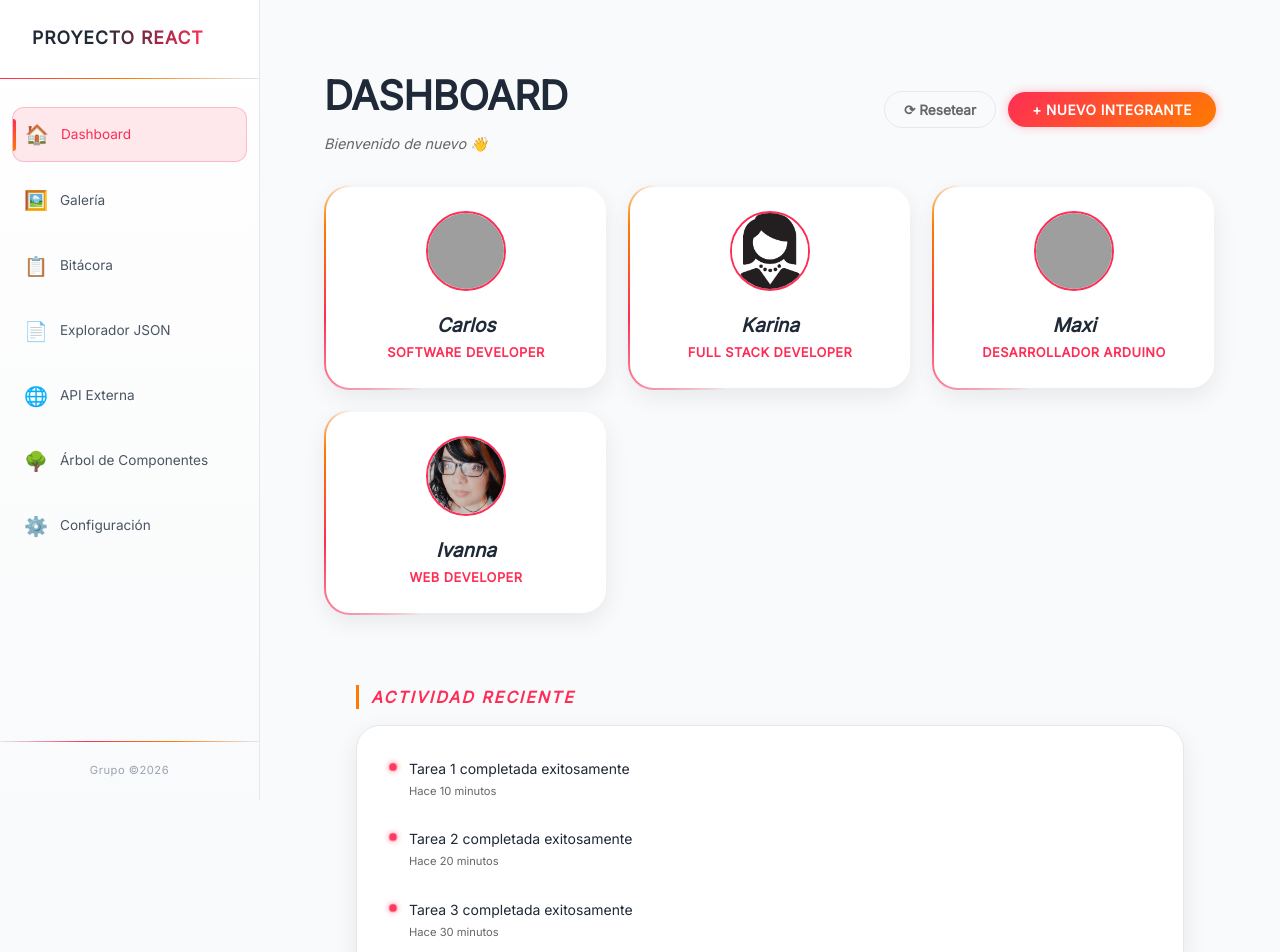
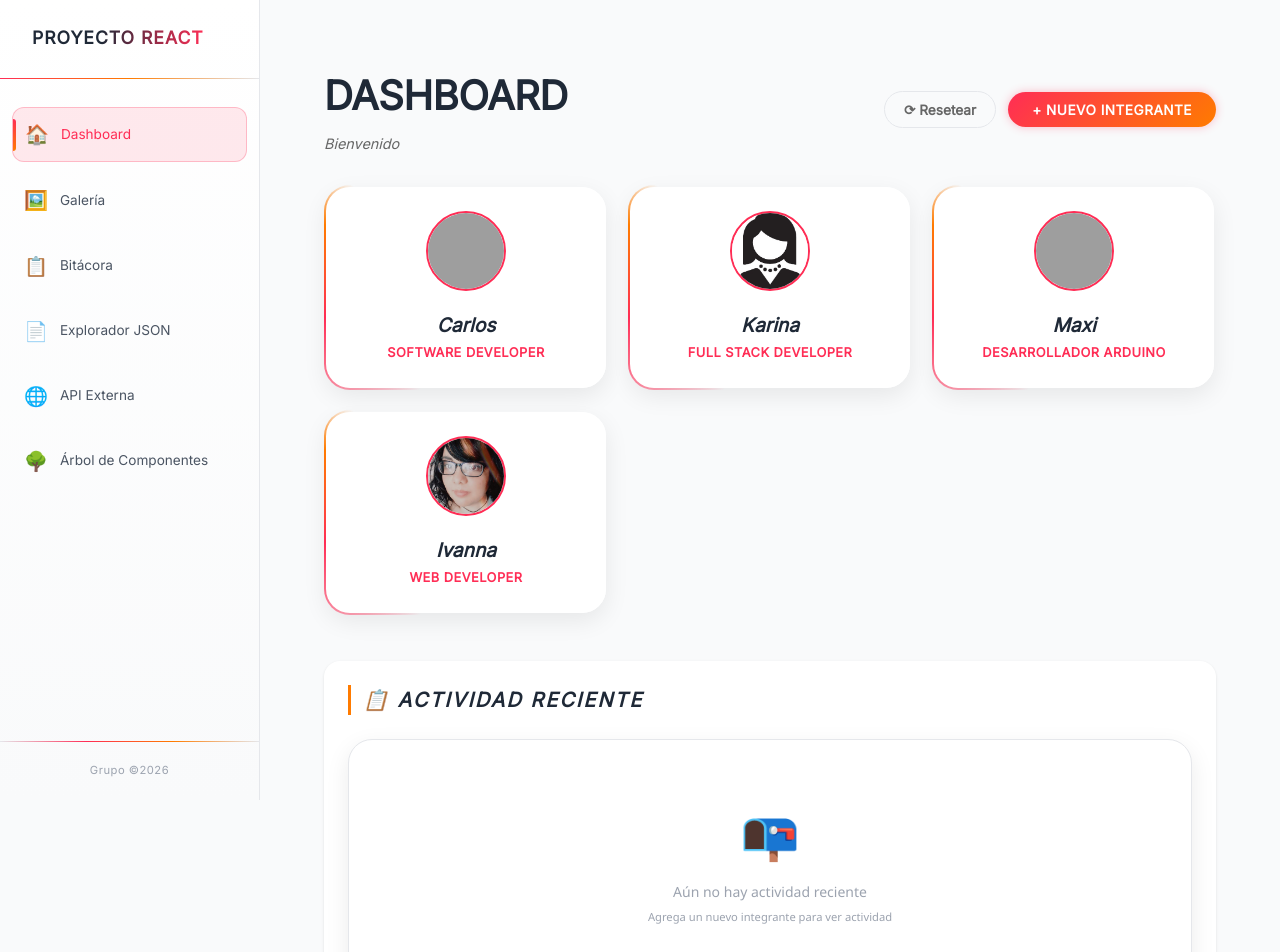
Before and after one commit to Carloslovera/proyecto_react, a React (Vite) app: page / in a window 1280 px wide. Shown: the top 952 px of the page. Built offline with nearby package versions, Linux system fonts and the light colour scheme; grey boxes are pictures that could not be loaded.

Commit message:
actualizacion de seccion de actividades

```diff
--- a/src/components/Sidebar/Sidebar.jsx
+++ b/src/components/Sidebar/Sidebar.jsx
@@ -8,7 +8,6 @@ const navLinks = [
   { to: "/json-explorer", label: "Explorador JSON", icon: "📄" },
   { to: "/api-externa", label: "API Externa", icon: "🌐" },
   { to: "/arbol-componentes", label: "Árbol de Componentes", icon: "🌳" },
-  { to: "/configuracion", label: "Configuración", icon: "⚙️" },
 ];
 
 function Sidebar() {
--- a/src/pages/Dashboard.css
+++ b/src/pages/Dashboard.css
@@ -414,3 +414,115 @@
   color: #ff2d55;
   transform: translateY(-2px);
 }
+
+/* Actividad Reciente */
+.dashboard__section {
+  margin-top: 3rem;
+  padding: 1.5rem;
+  background: white;
+  border-radius: 16px;
+  box-shadow: 0 1px 3px rgba(0,0,0,0.1);
+}
+
+.dashboard__section-title {
+  font-size: 1.25rem;
+  font-weight: 600;
+  margin-bottom: 1.5rem;
+  color: #1f2937;
+  display: flex;
+  align-items: center;
+  gap: 0.5rem;
+}
+
+.activity__count {
+  background: #e5e7eb;
+  color: #4b5563;
+  font-size: 0.75rem;
+  padding: 0.25rem 0.5rem;
+  border-radius: 20px;
+  font-weight: 500;
+}
+
+.dashboard__activity {
+  display: flex;
+  flex-direction: column;
+  gap: 1rem;
+}
+
+.activity__item {
+  display: flex;
+  gap: 1rem;
+  align-items: flex-start;
+  padding: 0.75rem;
+  border-radius: 12px;
+  transition: background 0.2s;
+}
+
+.activity__item:hover {
+  background: #f9fafb;
+}
+
+.activity__dot {
+  width: 32px;
+  height: 32px;
+  border-radius: 50%;
+  display: flex;
+  align-items: center;
+  justify-content: center;
+  font-size: 0.875rem;
+  flex-shrink: 0;
+}
+
+.activity__dot--creacion {
+  background: #dbeafe;
+  color: #2563eb;
+}
+
+.activity__dot--eliminacion {
+  background: #fee2e2;
+  color: #dc2626;
+}
+
+.activity__dot--edicion {
+  background: #fef3c7;
+  color: #d97706;
+}
+
+.activity__dot--sistema {
+  background: #e5e7eb;
+  color: #6b7280;
+}
+
+.activity__text {
+  margin: 0;
+  font-size: 0.875rem;
+  color: #1f2937;
+  font-weight: 500;
+}
+
+.activity__time {
+  margin: 0.25rem 0 0;
+  font-size: 0.7rem;
+  color: #9ca3af;
+}
+
+.activity__empty {
+  text-align: center;
+  padding: 2rem;
+  color: #9ca3af;
+}
+
+.activity__empty span {
+  font-size: 3rem;
+  display: block;
+  margin-bottom: 0.5rem;
+}
+
+.activity__empty p {
+  margin: 0;
+  font-size: 0.875rem;
+}
+
+.activity__empty small {
+  font-size: 0.7rem;
+}
--- a/src/pages/Dashboard.jsx
+++ b/src/pages/Dashboard.jsx
@@ -1,4 +1,4 @@
-import { useState } from 'react'
+import { useState, useEffect } from 'react'
 import './Dashboard.css'
 import { Link } from 'react-router-dom'
 import dataIntegrantesOriginal from '../data/dataIntegrantes.json'
@@ -8,6 +8,11 @@ function Dashboard() {
   const [integrantes, setIntegrantes] = useState(() => {
     const guardados = localStorage.getItem('integrantes')
     return guardados ? JSON.parse(guardados) : dataIntegrantesOriginal
+  })
+
+  const [actividades, setActividades] = useState(() => {
+    const actividadesGuardadas = localStorage.getItem('actividades')
+    return actividadesGuardadas ? JSON.parse(actividadesGuardadas) : []
   })
 
   const [showModal, setShowModal] = useState(false)
@@ -23,9 +28,39 @@ function Dashboard() {
     social: {}
   })
 
+  // Guardar actividades en localStorage cuando cambien
+  useEffect(() => {
+    localStorage.setItem('actividades', JSON.stringify(actividades))
+  }, [actividades])
+
   const generarAvatar = (nombre) => {
     const seed = nombre.toLowerCase().replace(/\s/g, '')
     return `https://api.dicebear.com/7.x/avataaars/svg?seed=${seed}`
+  }
+
+  // Función para agregar una nueva actividad
+  const agregarActividad = (texto, tipo = 'creacion') => {
+    const nuevaActividad = {
+      id: Date.now(),
+      texto: texto,
+      timestamp: new Date(),
+      tipo: tipo // 'creacion', 'eliminacion', 'edicion'
+    }
+    setActividades(prev => [nuevaActividad, ...prev].slice(0, 20)) // Máximo 20 actividades
+  }
+
+  // Función para calcular tiempo relativo
+  const tiempoRelativo = (fecha) => {
+    const ahora = new Date()
+    const diferenciaMs = ahora - new Date(fecha)
+    const minutos = Math.floor(diferenciaMs / 60000)
+    const horas = Math.floor(diferenciaMs / 3600000)
+    const dias = Math.floor(diferenciaMs / 86400000)
+
+    if (minutos < 1) return 'Hace unos segundos'
+    if (minutos < 60) return `Hace ${minutos} ${minutos === 1 ? 'minuto' : 'minutos'}`
+    if (horas < 24) return `Hace ${horas} ${horas === 1 ? 'hora' : 'horas'}`
+    return `Hace ${dias} ${dias === 1 ? 'día' : 'días'}`
   }
 
   const handleChange = (e) => {
@@ -71,8 +106,11 @@ function Dashboard() {
     const nuevosIntegrantes = [...integrantes, nuevo]
     setIntegrantes(nuevosIntegrantes)
 
-    // 🔥 GUARDAR EN LOCALSTORAGE
+    // GUARDAR EN LOCALSTORAGE
     localStorage.setItem('integrantes', JSON.stringify(nuevosIntegrantes))
+
+    // AGREGAR ACTIVIDAD
+    agregarActividad(`${nuevo.nombre} se unió al equipo como ${nuevo.rol}`)
 
     setShowModal(false)
     setNuevoIntegrante({
@@ -93,8 +131,22 @@ function Dashboard() {
   const resetearDatos = () => {
     if (confirm('⚠️ ¿Seguro que quieres resetear? Se perderán los integrantes agregados.')) {
       localStorage.removeItem('integrantes')
+      localStorage.removeItem('actividades')
       setIntegrantes(dataIntegrantesOriginal)
+      setActividades([])
+      agregarActividad('Datos restaurados a la configuración original', 'sistema')
       alert('✅ Datos restaurados a los originales')
+    }
+  }
+
+  // Icono según tipo de actividad
+  const getActividadIcono = (tipo) => {
+    switch(tipo) {
+      case 'creacion': return '➕'
+      case 'eliminacion': return '🗑️'
+      case 'edicion': return '✏️'
+      case 'sistema': return '🔄'
+      default: return '●'
     }
   }
 
@@ -103,7 +155,7 @@ function Dashboard() {
       <div className="dashboard__header">
         <div>
           <h1 className="dashboard__title">Dashboard</h1>
-          <p className="dashboard__subtitle">Bienvenido de nuevo 👋</p>
+          <p className="dashboard__subtitle">Bienvenido</p>
         </div>
         <div className="dashboard__actions">
           <button className="dashboard__btn-reset" onClick={resetearDatos}>
@@ -134,7 +186,38 @@ function Dashboard() {
         ))}
       </div>
 
-      {/* Modal (igual que antes) */}
+      {/* SECCIÓN DE ACTIVIDAD RECIENTE MEJORADA */}
+      <section className="dashboard__section">
+        <h2 className="dashboard__section-title">
+          📋 Actividad Reciente
+          {actividades.length > 0 && (
+            <span className="activity__count">{actividades.length}</span>
+          )}
+        </h2>
+        <div className="dashboard__activity">
+          {actividades.length === 0 ? (
+            <div className="activity__empty">
+              <span>📭</span>
+              <p>Aún no hay actividad reciente</p>
+              <small>Agrega un nuevo integrante para ver actividad</small>
+            </div>
+          ) : (
+            actividades.map((act) => (
+              <div key={act.id} className="activity__item">
+                <span className={`activity__dot activity__dot--${act.tipo}`}>
+                  {getActividadIcono(act.tipo)}
+                </span>
+                <div>
+                  <p className="activity__text">{act.texto}</p>
+                  <p className="activity__time">{tiempoRelativo(act.timestamp)}</p>
+                </div>
+              </div>
+            ))
+          )}
+        </div>
+      </section>
+
+      {/* Modal */}
       {showModal && (
         <div className="modal-overlay" onClick={() => setShowModal(false)}>
           <div className="modal-content" onClick={(e) => e.stopPropagation()}>
@@ -169,21 +252,6 @@ function Dashboard() {
           </div>
         </div>
       )}
-
-      <section className="dashboard__section">
-        <h2 className="dashboard__section-title">Actividad Reciente</h2>
-        <div className="dashboard__activity">
-          {[1, 2, 3].map((i) => (
-            <div key={i} className="activity__item">
-              <span className="activity__dot" />
-              <div>
-                <p className="activity__text">Tarea {i} completada exitosamente</p>
-                <p className="activity__time">Hace {i * 10} minutos</p>
-              </div>
-            </div>
-          ))}
-        </div>
-      </section>
     </div>
   )
 }
```
